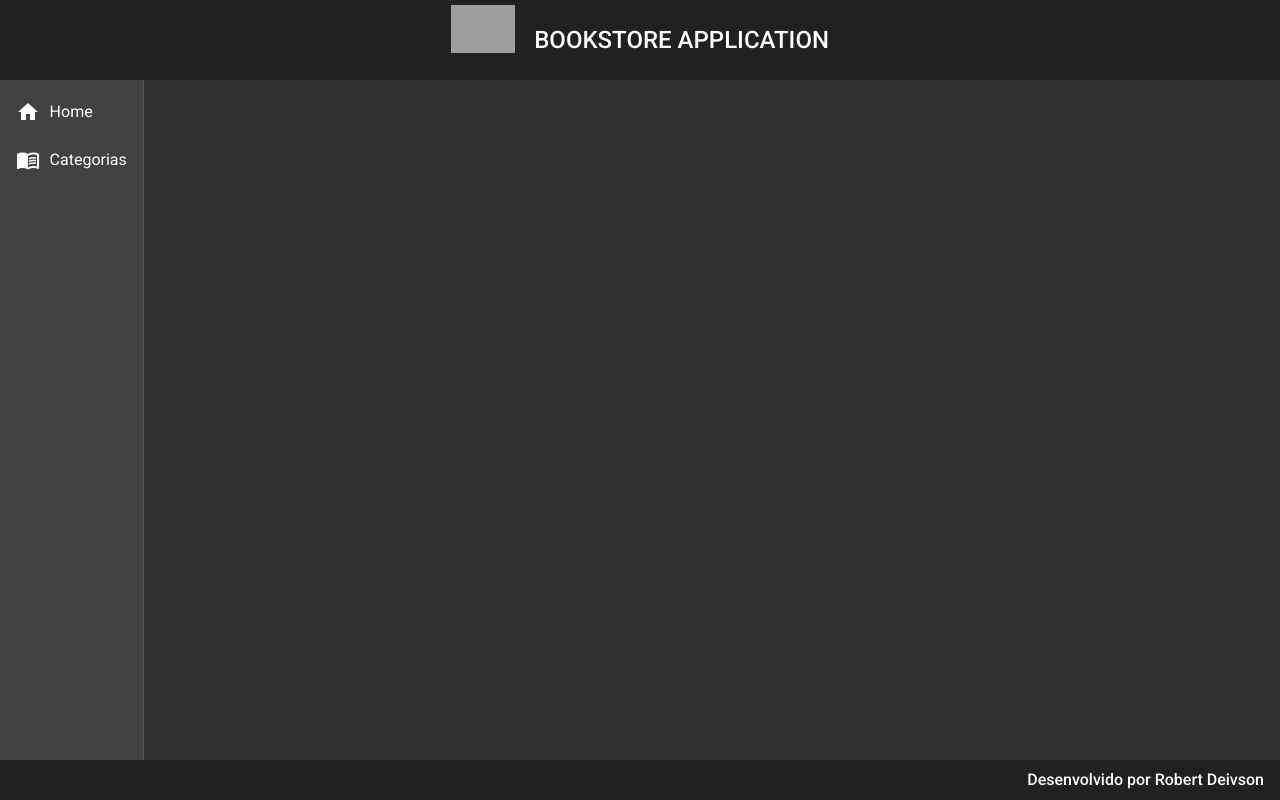
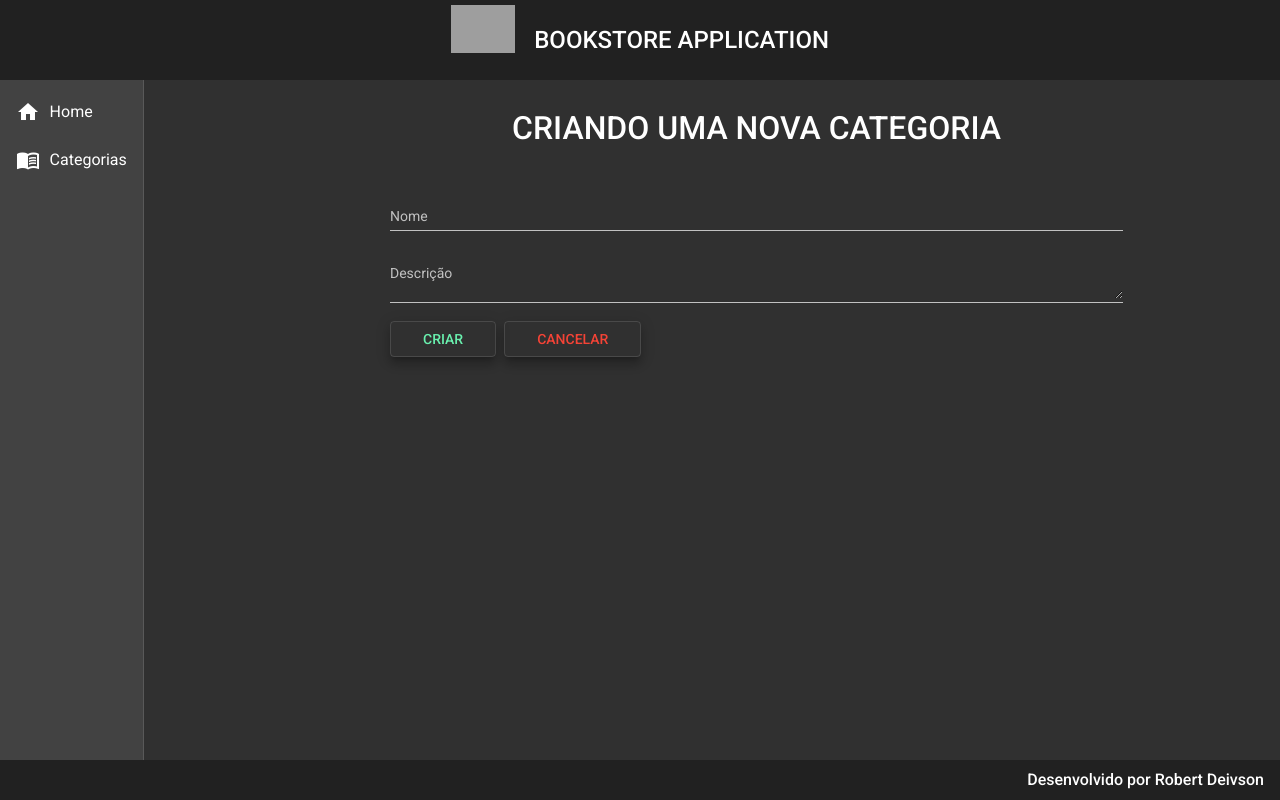
Before and after one commit to robertdeivson/bookstore-front, an Angular app: page /categorias/create in a window 1280 px wide. Before the commit this address led to /. Built offline with nearby package versions, Linux system fonts and the light colour scheme; grey boxes are pictures that could not be loaded.

Commit message:
Metodo CREATE implementado para Categoria

```diff
--- /dev/null
+++ b/src/app/components/views/categoria/categoria-create/categoria-create.component.css
@@ -0,0 +1,26 @@
+form {
+    text-align: center;
+    width: 70%;
+    margin: 2rem auto 0 auto;
+}
+
+h1{
+    font-size: 2rem;
+    font-weight: 500;
+    margin-bottom: 3rem;
+}
+
+.form{
+    width: 100%;
+}
+
+.buttons{
+    width: 100%;
+    text-align: start;
+}
+
+button{
+    margin-right: .5rem;
+    padding-right: 2rem;
+    padding-left: 2rem;
+}
--- /dev/null
+++ b/src/app/components/views/categoria/categoria-create/categoria-create.component.html
@@ -0,0 +1,18 @@
+<form>
+    <h1> CRIANDO UMA NOVA CATEGORIA</h1>
+
+    <mat-form-field class="form">
+        <mat-label>Nome</mat-label>
+        <input matInput [(ngModel)]="categoria.nome" type="text" name="nome" placeholder="Ex. Computação">
+    </mat-form-field>
+    <mat-form-field class="form">
+        <mat-label>Descrição</mat-label>
+        <textarea matInput [(ngModel)]="categoria.descricao" type="text" name="descricao" placeholder="Ex. Livros de Computação"></textarea>
+    </mat-form-field>
+
+    <div class="buttons">
+        <button (click)="create()" class="mat-elevation-z8" mat-stroked-button color="accent">CRIAR</button>
+        <button class="mat-elevation-z8" mat-stroked-button color="warn">CANCELAR</button>
+
+    </div>
+</form>
--- /dev/null
+++ b/src/app/components/views/categoria/categoria-create/categoria-create.component.ts
@@ -0,0 +1,33 @@
+import { Component, OnInit } from '@angular/core';
+import { CategoriaService } from '../categoria.service';
+import { Categoria } from '../categoria.model';
+import { Router } from '@angular/router';
+
+@Component({
+  selector: 'app-categoria-create',
+  templateUrl: './categoria-create.component.html',
+  styleUrls: ['./categoria-create.component.css']
+})
+export class CategoriaCreateComponent implements OnInit {
+
+  categoria: Categoria = {
+    nome: '',
+    descricao: ''
+  }
+
+  constructor(private service: CategoriaService, private router: Router) { }
+
+  ngOnInit(): void {
+  }
+
+  create(): void {
+    this.service.create(this.categoria).subscribe((resposta) => {
+      this.router.navigate(['categorias'])
+      this.service.mensagem('Categoria criada com sucesso!');
+    }, err => {
+      for(let i = 0; i < err.error.errors.length; i++){
+        this.service.mensagem(err.error.errors[i].message)
+      }
+    })
+  }
+}
--- a/src/app/components/views/categoria/categoria-read/categoria-read.component.css
+++ b/src/app/components/views/categoria/categoria-read/categoria-read.component.css
@@ -23,7 +23,7 @@ button{
 }
 
 .livros{
-    color: rgb(26, 192, 243);
+    color: rgb(5, 87, 211);
     margin-left: .6rem;
 }
 
--- a/src/app/components/views/categoria/categoria-read/categoria-read.component.html
+++ b/src/app/components/views/categoria/categoria-read/categoria-read.component.html
@@ -3,7 +3,7 @@
         <h1>Categoria</h1>
     </div>
 
-    <button class="mat-elevation-z8" mat-stroked-button color="accent">NOVA CATEGORIA</button>
+    <button class="mat-elevation-z8" (click)="navegarParaCategoriaCreate()" mat-stroked-button color="accent">NOVA CATEGORIA</button>
 
     <div class="mat-elevation-z8 content-table">
         <table class="table" mat-table [dataSource]="categorias">
--- a/src/app/components/views/categoria/categoria-read/categoria-read.component.ts
+++ b/src/app/components/views/categoria/categoria-read/categoria-read.component.ts
@@ -1,4 +1,5 @@
 import { Component, OnInit } from '@angular/core';
+import { Router } from '@angular/router';
 import { Categoria } from '../categoria.model';
 import { CategoriaService } from '../categoria.service';
 
@@ -13,7 +14,7 @@ export class CategoriaReadComponent implements OnInit {
 
   displayedColumns: string[] = ['id', 'nome', 'descricao', 'livros', 'acoes'];
 
-  constructor(private service: CategoriaService) { }
+  constructor(private service: CategoriaService, private router: Router) { }
 
   ngOnInit(): void {
     this.findAll();
@@ -26,4 +27,8 @@ export class CategoriaReadComponent implements OnInit {
     })
   }
 
+  navegarParaCategoriaCreate(){
+    this.router.navigate(["categorias/create"])
+  }
+
 }
--- a/src/app/components/views/categoria/categoria.service.ts
+++ b/src/app/components/views/categoria/categoria.service.ts
@@ -3,6 +3,7 @@ import { Injectable } from '@angular/core';
 import { Observable } from 'rxjs';
 import { Categoria } from './categoria.model';
 import { environment } from '../../../../environments/environment';
+import { MatSnackBar } from '@angular/material/snack-bar';
 
 @Injectable({
   providedIn: 'root'
@@ -11,10 +12,23 @@ export class CategoriaService {
 
   baseUrl: String = environment.baseUrl;
 
-  constructor(private http: HttpClient) { }
+  constructor(private http: HttpClient, private _snack: MatSnackBar) { }
 
   findAll():Observable<Categoria[]>{
     const url = `${this.baseUrl}/categorias`
     return this.http.get<Categoria[]>(url)
   }
+
+  create(categoria: Categoria): Observable<Categoria>{
+    const url = `${this.baseUrl}/categorias`
+    return this.http.post<Categoria>(url, categoria);
+  }
+
+  mensagem(str: String): void {
+    this._snack.open(`${str}`, 'OK', {
+      horizontalPosition: 'end',
+      verticalPosition: 'top',
+      duration: 3000
+    })
+  }
 }
```
Also changed, not shown: src/app/app-routing.module.ts (+7 -1 lines), src/app/app.module.ts (+25 -13 lines).
